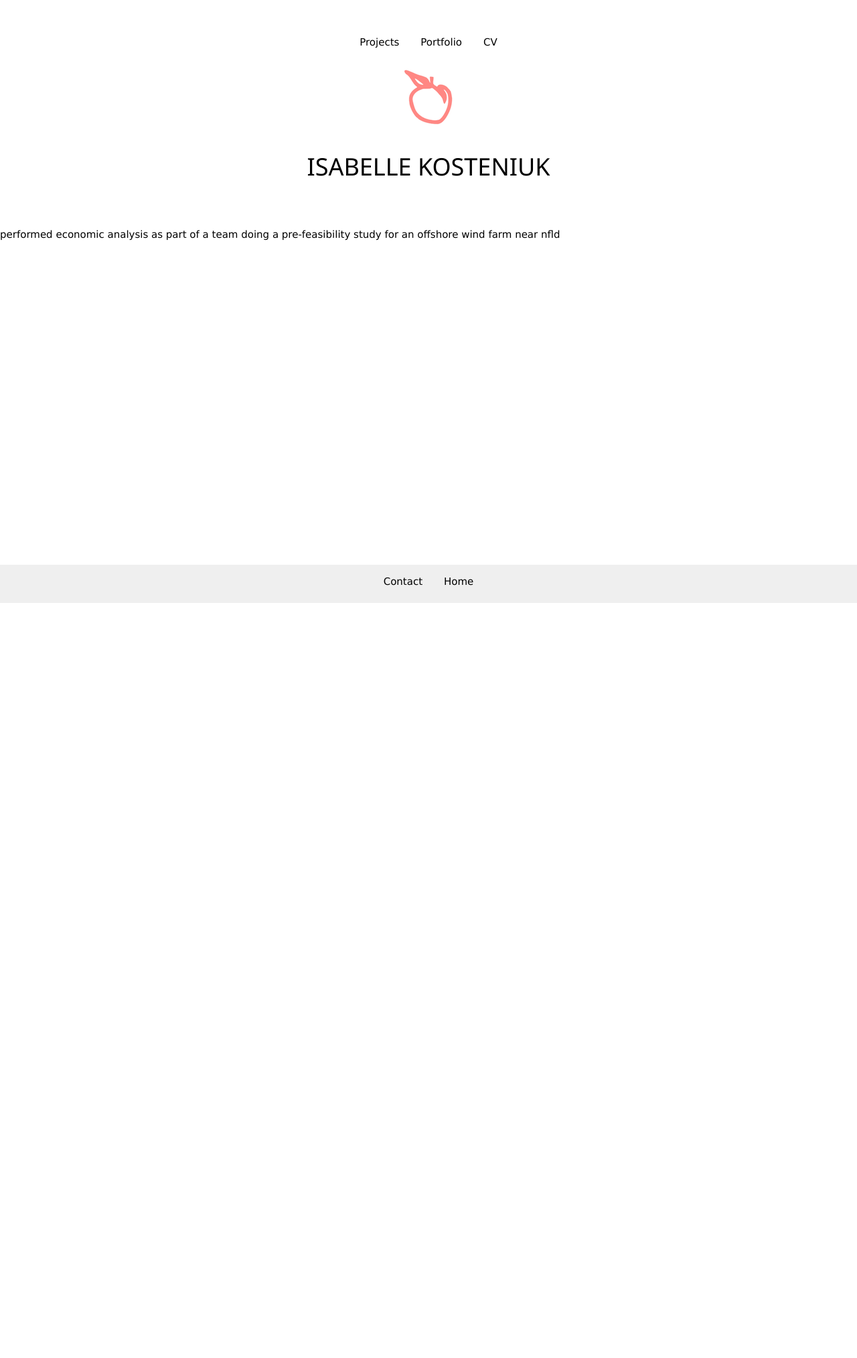
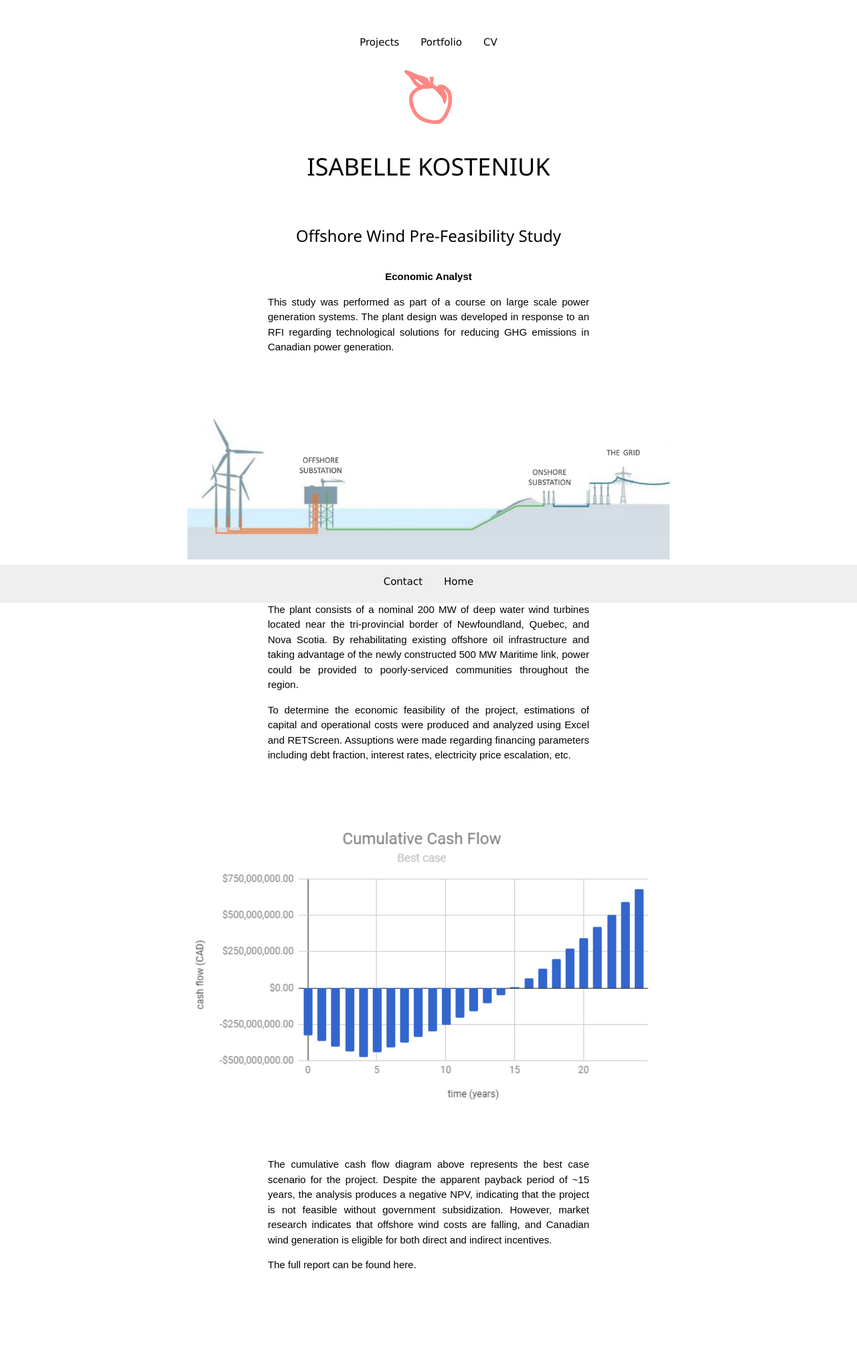
Before and after one commit to isabellekosteniuk/isabellekosteniuk, a Jekyll site: the page built from _posts/2018-01-11-offshore_wind.markdown, in a window 1280 px wide. Shown: the whole page at 67% size. Built offline with Jekyll 4.4.1, drawn with Linux system fonts in a browser that asks for light colours; before the commit the page ends 900 px from its top, so only the background shows below that.

Commit message:
added content in projects catagorie

```diff
--- a/_posts/2018-01-11-offshore_wind.markdown
+++ b/_posts/2018-01-11-offshore_wind.markdown
@@ -5,4 +5,29 @@ date:   2018-01-11 10:54:37 -0500
 categories: projects
 ---
 
-performed economic analysis as part of a team doing a pre-feasibility study for an offshore wind farm near nfld
+
+
+<div class="text-section">
+<h3>Offshore Wind Pre-Feasibility Study</h3> <br>
+<b><div style="text-align: center">Economic Analyst</div></b>
+
+
+
+<p>This study was performed as part of a course on large scale power generation systems. The plant design was developed in response to an RFI regarding technological solutions for reducing GHG emissions in Canadian power generation.
+</p>
+
+</div>
+<img src="/assets/posts/offshorewind.png">
+<div class="text-section">
+<p>The plant consists of a nominal 200 MW of deep water wind turbines located near the tri-provincial border of Newfoundland, Quebec, and Nova Scotia. By rehabilitating existing offshore oil infrastructure and taking advantage of the newly constructed 500 MW Maritime link, power could be provided to poorly-serviced communities throughout the region. </p>
+
+
+<p>To determine the economic feasibility of the project, estimations of capital and operational costs were produced and analyzed using Excel and RETScreen. Assuptions were made regarding financing parameters including debt fraction, interest rates, electricity price escalation, etc.  </p>
+</div>
+<img src="/assets/posts/offshorewind_cashflow.png">
+<div class="text-section">
+<p>The cumulative cash flow diagram above represents the best case scenario for the project. Despite the apparent payback period of ~15 years, the analysis produces a negative NPV, indicating that the project is not feasible without government subsidization. However, market research indicates that offshore wind costs are falling, and Canadian wind generation is eligible for both direct and indirect incentives. </p>
+<p> The full report can be found here.</p><br>
+
+
+</div>
--- a/css/stylesheet.css
+++ b/css/stylesheet.css
@@ -4,7 +4,8 @@
 html {
 	margin:0;
 	padding:0;
-	font: normal 100%/1.4 arial;
+
+  font-family: arial;
 
 
 }
@@ -38,6 +39,7 @@ html {
 
 
 .text-section {
+  font-family: arial;
   max-width:34em;
   margin:auto;
   margin-bottom: 7%;
@@ -45,10 +47,15 @@ html {
   text-align: justify;
 }
 
+
 .text-section li {
   text-align: center;
   list-style-type: none;
 }
+
+
+
+.text-section h3 { text-align: center; }
 
 .cv {
   font-family: arial;
```
Also changed, not shown: _posts/2018-01-11-CHEER.markdown (+15 -1 lines), _posts/2018-01-11-satellite.markdown (+16 -4 lines), _posts/2018-01-11-service_catalogue.markdown (+10 -1 lines), contact.md (+1 -1 lines), assets/Image001.jpg (added), assets/fruityboys.png (added), assets/posts/2018-01-11-solar_cell.markdown (renamed from _posts/2018-01-11-solar_cell.markdown), assets/posts/comms_software.png (added), assets/posts/cusat_exploded.png (added), assets/posts/cusat_logo.png (added), assets/posts/offshorewind.png (added), assets/posts/offshorewind_cashflow.png (added), assets/sketch1514744802182.png (added).
